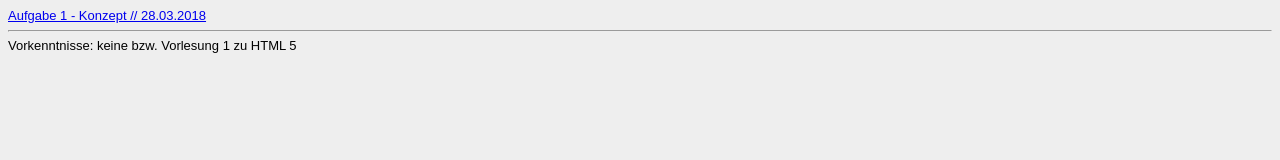
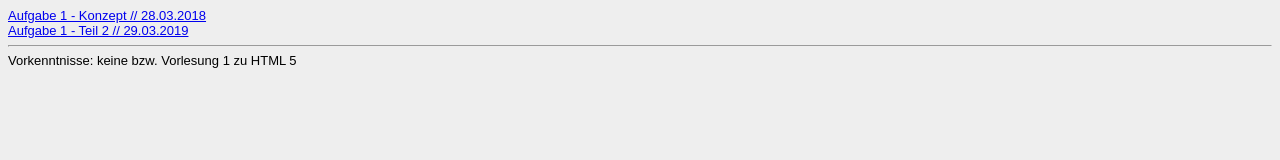
Before and after one commit to aliciaTED/aliciaTED.github.io, a plain HTML site: page Steckbrief/steckbrief.htm in a window 1280 px wide. Drawn offline with Linux system fonts and the light colour scheme.

Commit message:
Update Steckbrief
Link zu Aufgabe 1 - Teil 2 eingefügt

```diff
--- a/Steckbrief/steckbrief.htm
+++ b/Steckbrief/steckbrief.htm
@@ -3,6 +3,7 @@
 
 
 <a href="https://aliciated.github.io./Aufgabe 1/Konzept.jpg" target="_blank">Aufgabe 1 - Konzept // 28.03.2018</a></br>
+<a href="https:/aliciaTED.github.io/Aufgabe 1/index.html" target="_blank">Aufgabe 1 - Teil 2 // 29.03.2019</a></br>
 
 
 <!-- Hier bitte die Vorkenntnisse im Bereich Programmierung zu Beginn der Veranstaltung kurz beschreiben! -->
```
